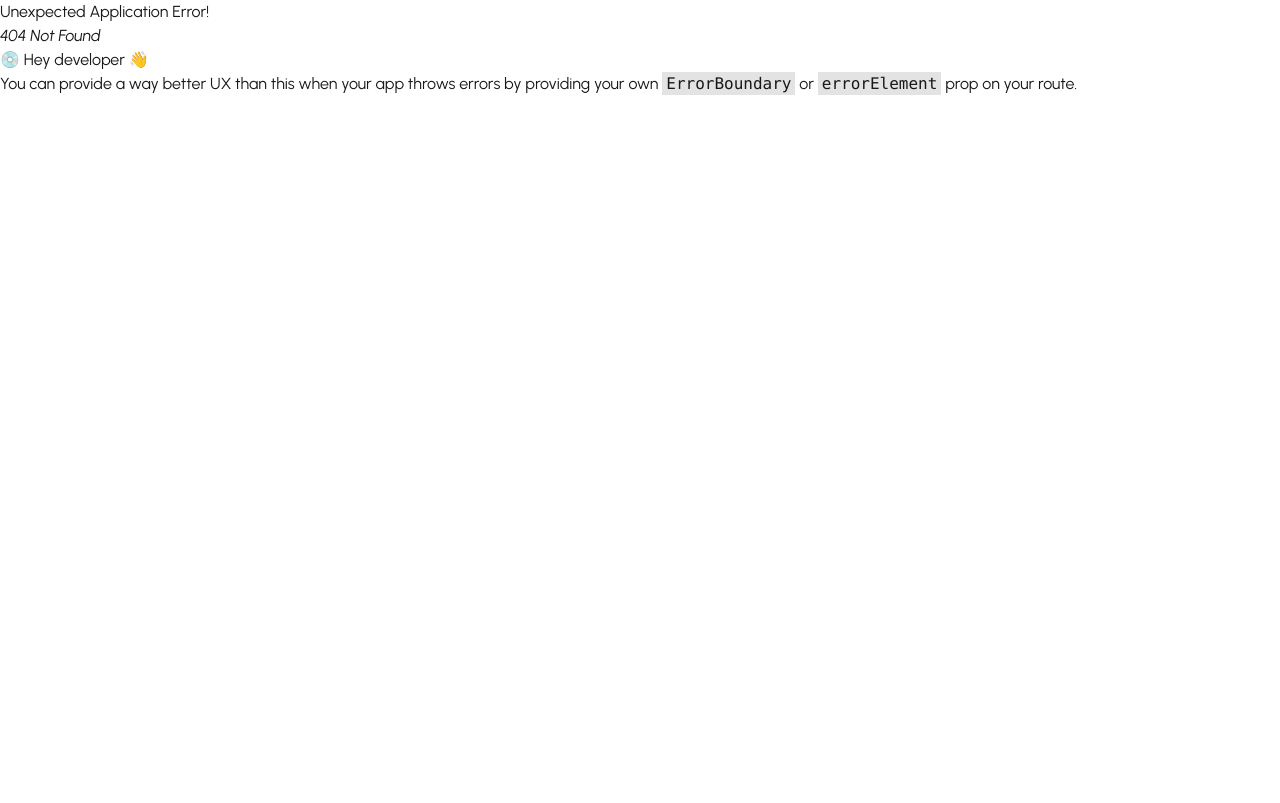
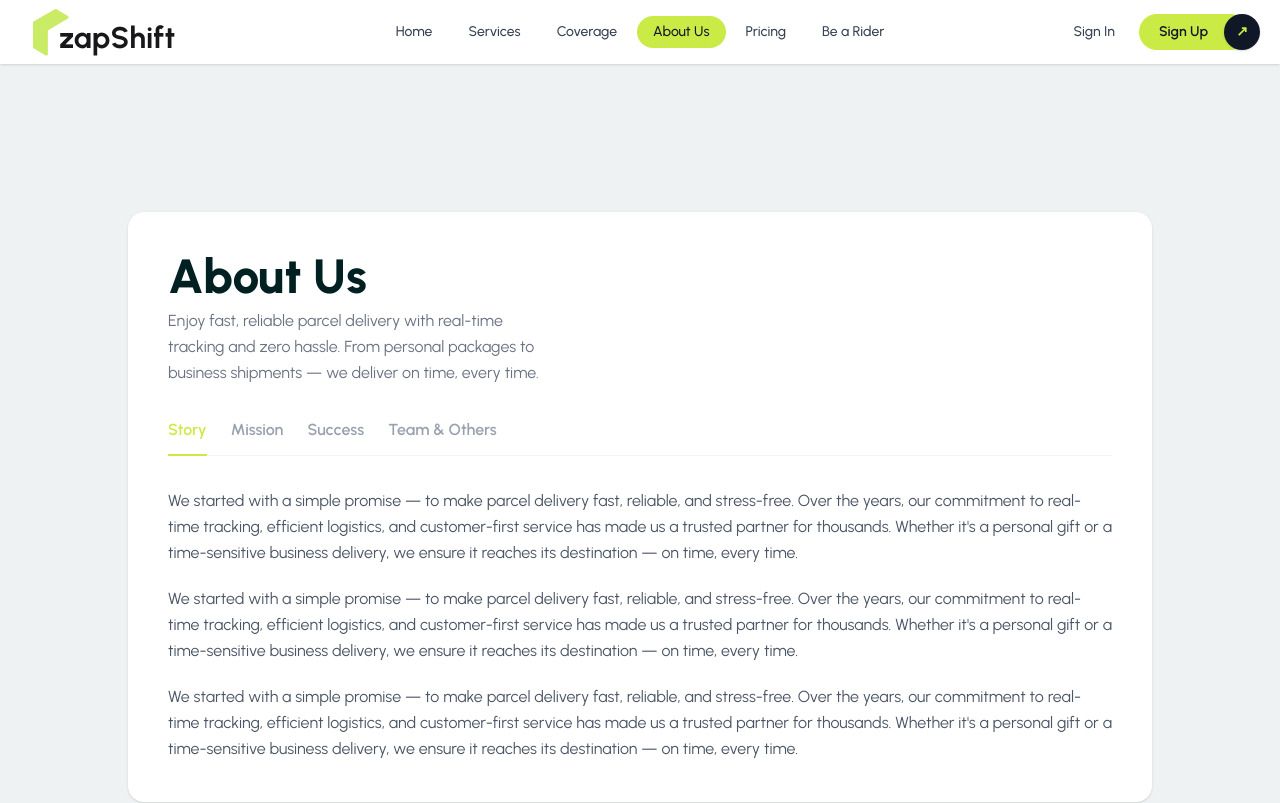
Before and after one commit to rafsan1p/zap-shift-client, a React (Vite) app: page /about in a window 1280 px wide. Before the commit this address had no page. Shown: the top 803 px of the page. Built offline with nearby package versions, Linux system fonts and the light colour scheme.

Commit message:
update map search and make about us components

```diff
--- a/src/index.css
+++ b/src/index.css
@@ -16,4 +16,5 @@ body{
     font-family: "Urbanist", sans-serif;
     font-optical-sizing: auto;
     font-style: normal;
+    background-color: #eef2f2;
 }
--- /dev/null
+++ b/src/pages/About/About.jsx
@@ -0,0 +1,67 @@
+import React, { useState } from 'react';
+
+const tabs = ['Story', 'Mission', 'Success', 'Team & Others'];
+
+const content = {
+    Story: [
+        'We started with a simple promise — to make parcel delivery fast, reliable, and stress-free. Over the years, our commitment to real-time tracking, efficient logistics, and customer-first service has made us a trusted partner for thousands. Whether it\'s a personal gift or a time-sensitive business delivery, we ensure it reaches its destination — on time, every time.',
+        'We started with a simple promise — to make parcel delivery fast, reliable, and stress-free. Over the years, our commitment to real-time tracking, efficient logistics, and customer-first service has made us a trusted partner for thousands. Whether it\'s a personal gift or a time-sensitive business delivery, we ensure it reaches its destination — on time, every time.',
+        'We started with a simple promise — to make parcel delivery fast, reliable, and stress-free. Over the years, our commitment to real-time tracking, efficient logistics, and customer-first service has made us a trusted partner for thousands. Whether it\'s a personal gift or a time-sensitive business delivery, we ensure it reaches its destination — on time, every time.',
+    ],
+    Mission: [
+        'Our mission is to revolutionize last-mile delivery across Bangladesh by leveraging technology, building a reliable rider network, and ensuring every parcel reaches its destination safely and on time.',
+        'We are committed to empowering small businesses and e-commerce merchants with affordable, scalable logistics solutions that grow with them.',
+        'Through innovation and dedication, we aim to become the most trusted delivery partner in South Asia — connecting people, businesses, and communities.',
+    ],
+    Success: [
+        'Since our founding, we have delivered over 5 million parcels across all 64 districts of Bangladesh, maintaining a 98% on-time delivery rate.',
+        'We have partnered with over 10,000 merchants and businesses, helping them scale their operations with reliable logistics support.',
+        'Our rider network has grown to 5,000+ active delivery agents, creating meaningful employment and economic opportunity across the country.',
+    ],
+    'Team & Others': [
+        'Our team is made up of passionate logistics experts, engineers, and customer success professionals dedicated to making delivery seamless.',
+        'We believe in a culture of ownership, transparency, and continuous improvement — every team member plays a vital role in our mission.',
+        'Beyond our core team, we work with a growing network of partners, vendors, and community stakeholders to build a better delivery ecosystem.',
+    ],
+};
+
+const About = () => {
+    const [activeTab, setActiveTab] = useState('Story');
+
+    return (
+        <div className="bg-[#eef2f2] min-h-screen px-4 sm:px-8 pt-30">
+            <div className="max-w-5xl mx-auto bg-white rounded-2xl p-6 sm:p-10 shadow-sm">
+                <h1 className="text-3xl sm:text-4xl md:text-5xl font-extrabold text-[#002021] mb-2">About Us</h1>
+                <p className="text-gray-500 text-sm sm:text-base max-w-sm mb-8 leading-relaxed">
+                    Enjoy fast, reliable parcel delivery with real-time tracking and zero hassle. From personal packages to business shipments — we deliver on time, every time.
+                </p>
+
+                {/* Tabs */}
+                <div className="flex flex-wrap gap-6 border-b border-gray-100 mb-8">
+                    {tabs.map(tab => (
+                        <button
+                            key={tab}
+                            onClick={() => setActiveTab(tab)}
+                            className={`pb-3 text-sm sm:text-base font-semibold transition border-b-2 -mb-px ${
+                                activeTab === tab
+                                    ? 'text-[#CAEB45] border-[#CAEB45]'
+                                    : 'text-gray-400 border-transparent hover:text-gray-600'
+                            }`}
+                        >
+                            {tab}
+                        </button>
+                    ))}
+                </div>
+
+                {/* Content */}
+                <div className="flex flex-col gap-5">
+                    {content[activeTab].map((para, i) => (
+                        <p key={i} className="text-gray-600 text-sm sm:text-base leading-relaxed">{para}</p>
+                    ))}
+                </div>
+            </div>
+        </div>
+    );
+};
+
+export default About;
--- a/src/pages/Shared/NavBar/NavBar.jsx
+++ b/src/pages/Shared/NavBar/NavBar.jsx
@@ -2,37 +2,57 @@ import React from 'react';
 import Logo from '../../../components/Logo/Logo';
 import { NavLink } from 'react-router';
 
+const navLinkClass = ({ isActive }) =>
+    `px-4 py-1.5 rounded-full text-sm font-medium transition ${
+        isActive ? 'bg-[#CAEB45] text-gray-900' : 'text-gray-700 hover:bg-gray-100'
+    }`;
+
 const NavBar = () => {
-    const links = <>
-        <li><NavLink to="">Services</NavLink></li>
-        <li><NavLink to="">About Us</NavLink></li>
-        <li><NavLink to="/coverage">Coverage</NavLink></li>
+    const links = (
+        <>
+            <li><NavLink to="/" className={navLinkClass}>Home</NavLink></li>
+            <li><NavLink to="/services" className={navLinkClass}>Services</NavLink></li>
+            <li><NavLink to="/coverage" className={navLinkClass}>Coverage</NavLink></li>
+            <li><NavLink to="/about" className={navLinkClass}>About Us</NavLink></li>
+            <li><NavLink to="/pricing" className={navLinkClass}>Pricing</NavLink></li>
+            <li><NavLink to="/be-a-rider" className={navLinkClass}>Be a Rider</NavLink></li>
+        </>
+    );
 
-    </>
     return (
-        <div className="navbar bg-base-100 shadow-sm mb-7">
+        <div className="navbar bg-white shadow-sm px-4 sm:px-8 mb-7">
             <div className="navbar-start">
                 <div className="dropdown">
                     <div tabIndex={0} role="button" className="btn btn-ghost lg:hidden">
-                        <svg xmlns="http://www.w3.org/2000/svg" className="h-5 w-5" fill="none" viewBox="0 0 24 24" stroke="currentColor"> <path strokeLinecap="round" strokeLinejoin="round" strokeWidth="2" d="M4 6h16M4 12h8m-8 6h16" /> </svg>
+                        <svg xmlns="http://www.w3.org/2000/svg" className="h-5 w-5" fill="none" viewBox="0 0 24 24" stroke="currentColor">
+                            <path strokeLinecap="round" strokeLinejoin="round" strokeWidth="2" d="M4 6h16M4 12h8m-8 6h16" />
+                        </svg>
                     </div>
-                    <ul
-                        tabIndex="-1"
-                        className="menu menu-sm dropdown-content bg-base-100 rounded-box z-1 mt-3 w-52 p-2 shadow">
+                    <ul tabIndex="-1" className="menu menu-sm dropdown-content bg-base-100 rounded-box z-50 mt-3 w-52 p-2 shadow">
                         {links}
                     </ul>
                 </div>
-                <a className="btn btn-ghost text-xl">
-                    <Logo></Logo>
-                </a>
+                <NavLink to="/" className="btn btn-ghost text-xl p-0">
+                    <Logo />
+                </NavLink>
             </div>
+
             <div className="navbar-center hidden lg:flex">
-                <ul className="menu menu-horizontal px-1">
+                <ul className="menu menu-horizontal gap-1 px-1">
                     {links}
                 </ul>
             </div>
-            <div className="navbar-end">
-                <a className="btn">Button</a>
+
+            <div className="navbar-end gap-2">
+                <NavLink to="/signin" className="text-sm font-medium text-gray-700 px-4 py-1.5 hover:bg-gray-100 rounded-full transition">
+                    Sign In
+                </NavLink>
+                <div className="relative flex items-center">
+                    <NavLink to="/signup" className="bg-[#CAEB45] text-gray-900 font-semibold text-sm px-5 py-2 pr-10 rounded-full hover:bg-[#b8d93a] transition">
+                        Sign Up
+                    </NavLink>
+                    <span className="absolute -right-3 w-9 h-9 bg-gray-900 text-[#CAEB45] rounded-full flex items-center justify-center text-sm font-bold shadow">↗</span>
+                </div>
             </div>
         </div>
     );
--- a/src/routes/router.jsx
+++ b/src/routes/router.jsx
@@ -2,21 +2,20 @@ import { createBrowserRouter } from "react-router";
 import RootLayout from "../layouts/RootLayout";
 import Home from "../pages/Home/Home/Home";
 import Coverage from "../pages/Coverage/Coverage";
+import About from "../pages/About/About";
 
 export const router = createBrowserRouter([
   {
     path: "/",
     Component: RootLayout,
     children: [
+        { index: true, Component: Home },
         {
-            index: true,
-            Component: Home
+            path: 'coverage',
+            Component: Coverage,
+            loader: () => fetch('/serviceCenters.json').then(res => res.json())
         },
-        {
-          path: 'coverage',
-          Component: Coverage,
-          loader: () => fetch('/serviceCenters.json').then(res => res.json())
-        }
+        { path: 'about', Component: About },
     ]
   },
 ]);
```
